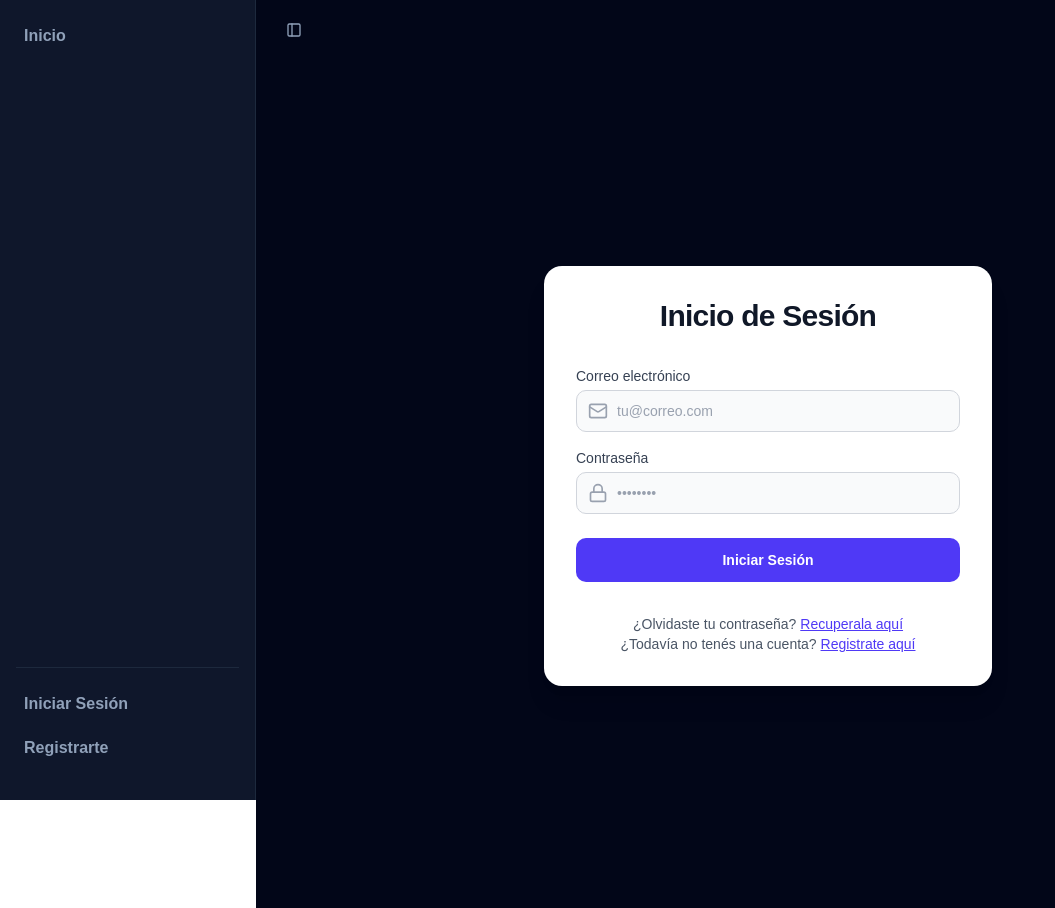
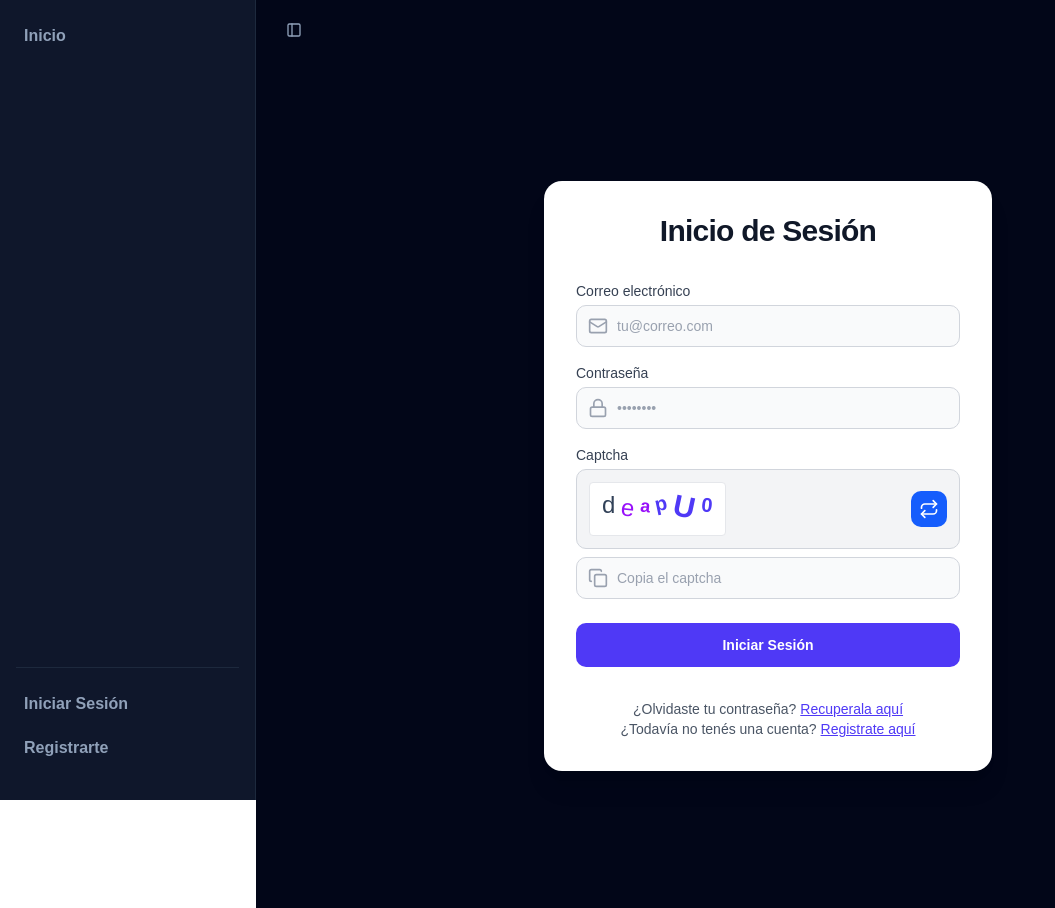
Before and after one commit to Tilajc/TP_Desarrollo_Software, a React (Vite) app: page /login in a window 1280 px wide. Shown: the whole page, without its empty margins (0-1055 px from the left). Built offline with nearby package versions, Linux system fonts and the light colour scheme; no server answers.

Commit message:
half captcha

```diff
--- /dev/null
+++ b/src/components/Captcha.jsx
@@ -0,0 +1,66 @@
+import { useMemo } from 'react';
+import { Repeat } from 'lucide-react';
+import { getRandomInt } from '@/utils/randomize';
+
+const sizeClasses = [
+  'text-base',
+  'text-lg',
+  'text-xl',
+  'text-2xl',
+  'text-3xl',
+  'text-4xl',
+];
+const fontWeights = ['font-normal', 'font-bold', 'font-black'];
+const rotations = [
+  '-rotate-12',
+  'rotate-6',
+  '-rotate-6',
+  'rotate-12',
+  'rotate-0',
+];
+const colors = [
+  'text-blue-600',
+  'text-indigo-600',
+  'text-slate-700',
+  'text-purple-600',
+  'text-sky-700',
+];
+
+const pick = (options) => options[getRandomInt(options.length)];
+
+const Captcha = ({ word, updateCaptcha }) => {
+  const letters = useMemo(() => {
+    return word?.split('').map((letter) => ({
+      letter,
+      className: `inline-block transition-transform duration-200 ${pick(sizeClasses)} ${pick(fontWeights)} ${pick(rotations)} ${pick(colors)}`,
+      offset: getRandomInt(4) - 2,
+    }));
+  }, [word]);
+
+  return (
+    <div className="bg-gray-100 border border-gray-300 flex items-center justify-between p-3 rounded-lg select-none">
+      <div className="flex space-x-1 overflow-hidden py-2 px-3 bg-white rounded border border-gray-200 tracking-widest relative">
+        {letters.map(({ letter, className, offset }, index) => (
+          <span
+            key={index}
+            className={className}
+            style={{ transform: `translateY(${offset}px)` }}
+          >
+            {letter}
+          </span>
+        ))}
+      </div>
+
+      <button
+        type="button"
+        title="Cambiar captcha"
+        className="p-2 rounded-lg bg-blue-600 text-white hover:bg-blue-500 cursor-pointer transition-colors"
+        onClick={updateCaptcha}
+      >
+        <Repeat className="w-5 h-5" />
+      </button>
+    </div>
+  );
+};
+
+export default Captcha;
--- a/src/pages/Login.jsx
+++ b/src/pages/Login.jsx
@@ -1,19 +1,30 @@
 import { useState } from 'react';
-import { Mail, Lock } from 'lucide-react';
-import { Link } from 'react-router-dom';
+import { Mail, Lock, Copy } from 'lucide-react';
+import { Link, useNavigate } from 'react-router-dom';
 import { useLogin } from '@/hooks/useAuth';
 import useLoginStatus from '../store/useLoginStatus';
-import { useNavigate } from 'react-router-dom';
+import Captcha from '@/components/Captcha';
+import { getRandomCharacters } from '@/utils/randomize';
 
 const Login = () => {
   const [email, setEmail] = useState('');
   const [password, setPassword] = useState('');
+  const [randomCaptcha, setRandomCaptcha] = useState(getRandomCharacters(6));
+  const [captchaInput, setCaptchaInput] = useState('');
+  const [captchaError, setCaptchaError] = useState('');
+
   const loginMutation = useLogin();
   const { login } = useLoginStatus();
   const navigate = useNavigate();
 
   const handleSubmit = (e) => {
     e.preventDefault();
+    setCaptchaError('');
+
+    if (captchaInput !== randomCaptcha) {
+      setCaptchaError('El código del captcha es incorrecto.');
+      return;
+    }
 
     loginMutation.mutate(
       { email, password },
@@ -72,6 +83,34 @@ const Login = () => {
                 />
               </div>
             </div>
+            <div>
+              <label className="block text-sm font-medium text-gray-700 mb-1">
+                Captcha
+              </label>
+              <Captcha
+                word={randomCaptcha}
+                updateCaptcha={() => {
+                  setRandomCaptcha(getRandomCharacters(6));
+                  setCaptchaInput('');
+                }}
+              />
+              <div className="relative mt-2">
+                <div className="absolute inset-y-0 left-0 flex items-center pl-3 pointer-events-none text-gray-400">
+                  <Copy className="h-5 w-5" />
+                </div>
+                <input
+                  type="text"
+                  required
+                  value={captchaInput}
+                  onChange={(e) => setCaptchaInput(e.target.value)}
+                  className="block w-full rounded-lg border border-gray-300 bg-gray-50 py-2.5 pl-10 pr-3 text-gray-900 placeholder-gray-400 focus:border-indigo-500 focus:bg-white focus:outline-none focus:ring-2 focus:ring-indigo-500/20 sm:text-sm"
+                  placeholder="Copia el captcha"
+                />
+              </div>
+              {captchaError && (
+                <p className="mt-1 text-xs text-red-600">{captchaError}</p>
+              )}
+            </div>
           </div>
           <button
             type="submit"
--- /dev/null
+++ b/src/utils/randomize.js
@@ -0,0 +1,18 @@
+export const getRandomInt = (quantity) => {
+  return Math.floor(Math.random() * quantity);
+};
+
+export const getRandomCharacters = (quantity) => {
+  let randomWord = '';
+
+  for (let i = 0; i < quantity; i++) {
+    const characters =
+      'ABCDEFGHIJKLMNOPQRSTUVWXYZabcdefghijklmnopqrstuvwxyz0123456789';
+    const charactersLength = characters.length;
+    const randomPosition = getRandomInt(charactersLength);
+
+    randomWord += characters[randomPosition];
+  }
+
+  return randomWord;
+};
```
